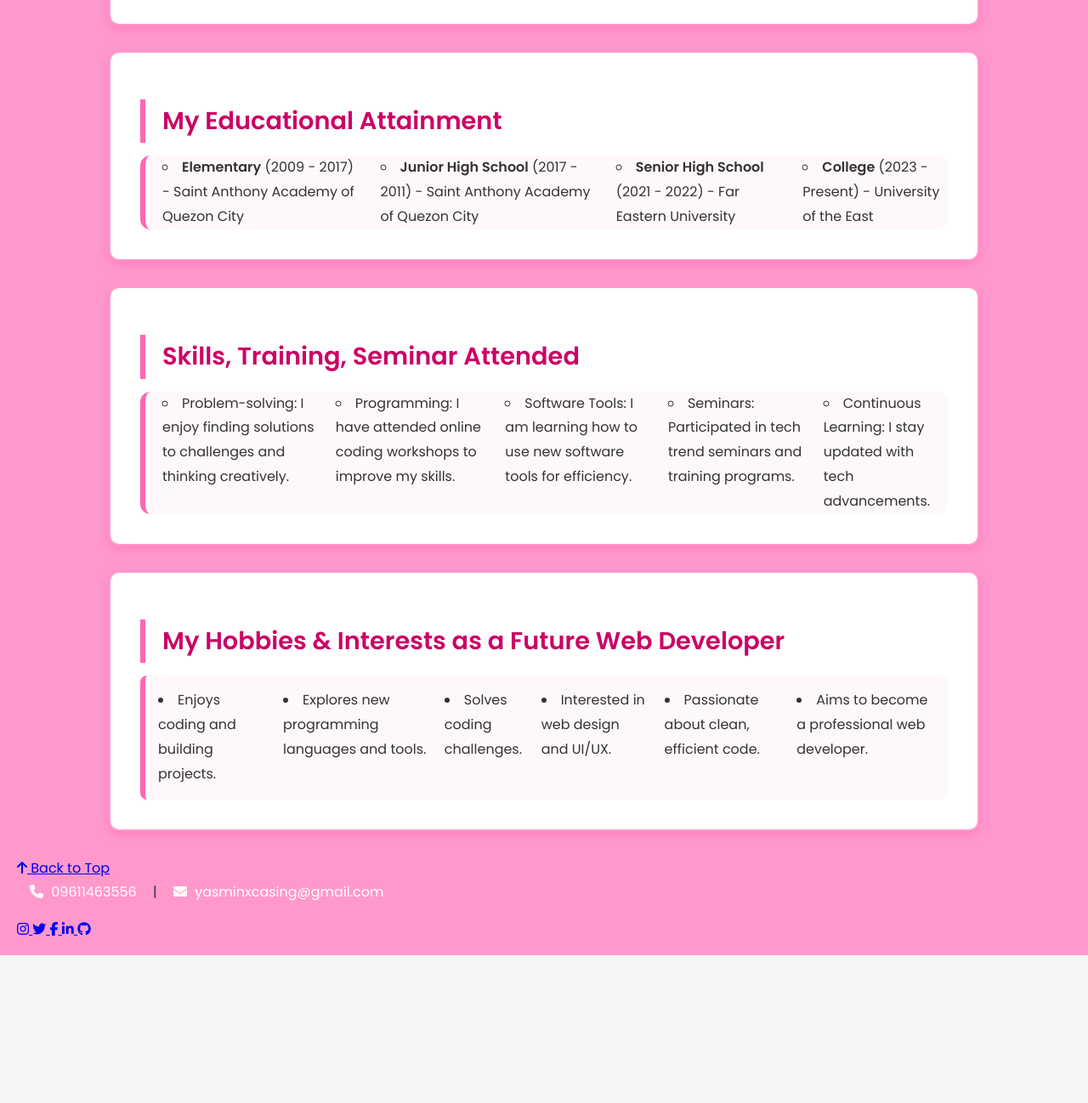
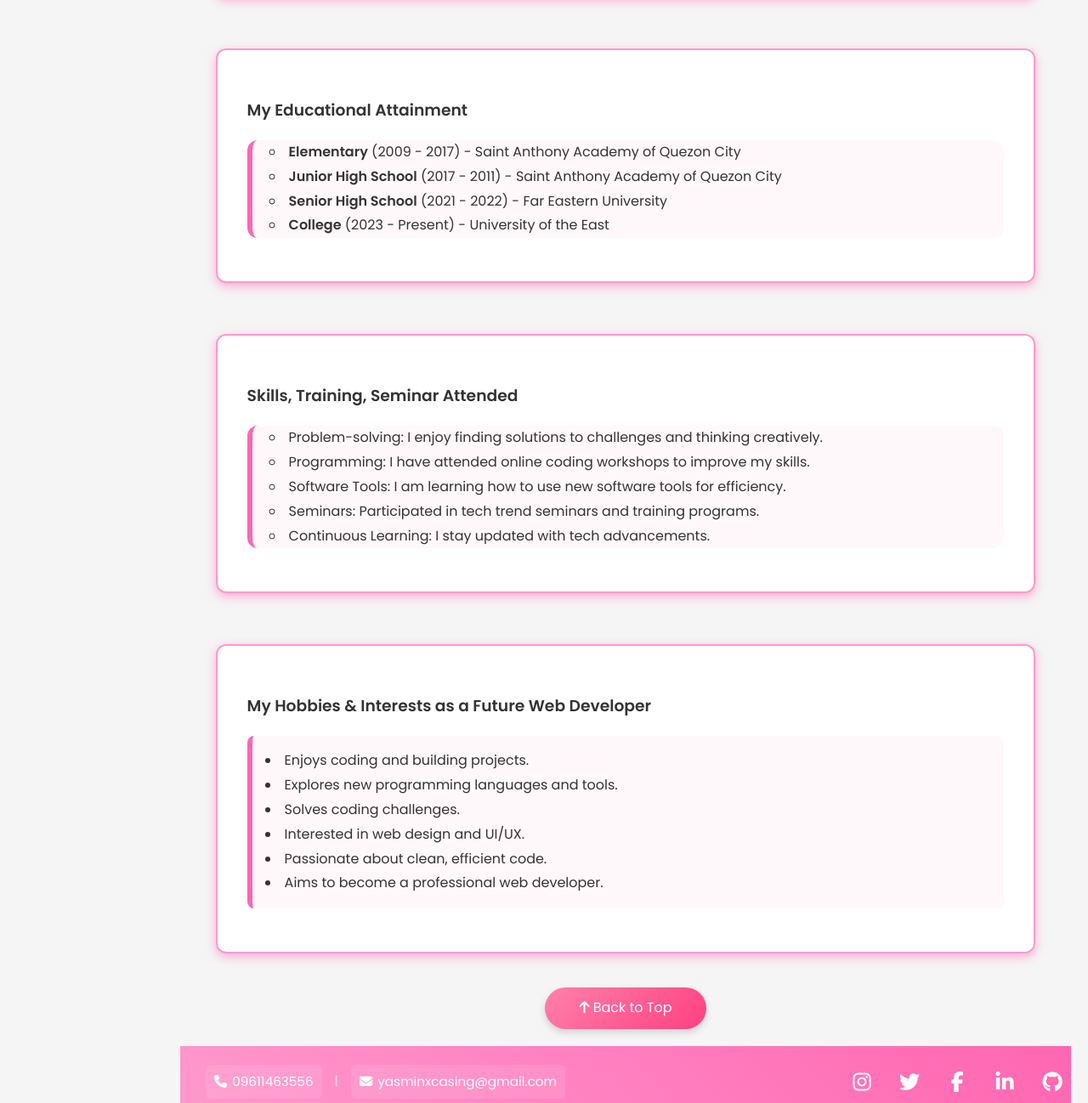
Before and after one commit to yasmincsng/resume, a plain HTML site: page index.html in a window 1280 px wide. Shown: the part 1280-2578 px from the top of the page at 85% size. Before the commit the page ends 2404 px from the top, so only its background shows below. Drawn offline with Linux system fonts and the light colour scheme.

Commit message:
Add files via upload

```diff
--- a/index.html
+++ b/index.html
@@ -15,17 +15,17 @@
     <div class="navbar">
         <h2><i class="fas fa-laptop"></i> Navigate My Career</h2>
         <ul>
-    <li><a href="https://yasmincsng.github.io/website/"><i class="fas fa-home"></i> Home</a></li>
-    <li><a href="https://yasmincsng.github.io/bio/"><i class="fas fa-user"></i> Biography</a></li>
-    <li><a href="https://yasmincsng.github.io/skills/"><i class="fas fa-tools"></i> Skills</a></li>
-    <li class="active"><a href="https://yasmincsng.github.io/resume/"><i class="fas fa-file-alt"></i> Resume</a></li>
-    <li><a href="https://yasmincsng.github.io/beats/"><i class="fas fa-music"></i> My Beats</a></li>
-    <li><a href="https://yasmincsng.github.io/film/"><i class="fas fa-video"></i> My Film</a></li>
-    <li><a href="https://yasmincsng.github.io/tv-shows/"><i class="fas fa-tv"></i> TV Shows</a></li>
-    <li><a href="https://yasmincsng.github.io/photo-dump/"><i class="fas fa-images"></i> Photo Gallery</a></li>
-    <li><a href="https://yasmincsng.github.io/bucket/"><i class="fas fa-list-check"></i> Bucket List</a></li>
-    <li><a href="https://yasmincsng.github.io/dream-places/"><i class="fas fa-globe-americas"></i> Dream</a></li>
-</ul>
+            <li><a href="../landing page/index.html"><i class="fas fa-home"></i> Home</a></li>
+            <li><a href="../bio/index.html"><i class="fas fa-user"></i> Biography</a></li>
+            <li><a href="../skills/index.html"><i class="fas fa-tools"></i> Skills</a></li>
+            <li class="active"><a href="../resume/index.html"><i class="fas fa-file-alt"></i> Resume</a></li>
+            <li><a href="../beats/index.html"><i class="fas fa-music"></i> My Beats</a></li>
+            <li><a href="../film/index.html"><i class="fas fa-video"></i> My Film</a></li>
+            <li><a href="../tv shows/index.html"><i class="fas fa-tv"></i> TV Shows</a></li>
+            <li><a href="../photo dump/index.html"><i class="fas fa-images"></i> Photo Gallery</a></li>
+            <li><a href="../bucket/index.html"><i class="fas fa-list-check"></i> Bucket List</a></li>
+            <li><a href="../Dream Places/index.html"><i class="fas fa-globe-americas"></i> Dream</a></li>        </ul>
+    </div>
 
     <!-- Main Content Container -->
     <div class="content">
--- a/style3.css
+++ b/style3.css
@@ -9,50 +9,86 @@ body {
     line-height: 1.8;
     margin: 0;
     padding: 0;
+    min-height: 100vh;
+    display: flex;
+    flex-direction: column;
 }
 
-/* Navigation Bar */
+/* Sidebar Navigation */
 .navbar {
+    width: 15%;
+    max-width: 220px;
     background-color: #ff99cc;
-    padding: 15px 20px;
-    box-shadow: 0 4px 8px rgba(0, 0, 0, 0.1);
+    padding: 20px;
+    position: fixed;
+    height: 100%;
+    top: 0;
+    left: 0;
+    box-shadow: 4px 0 8px rgba(0, 0, 0, 0.1);
+    overflow-y: auto;
+    box-sizing: border-box;
+}
+
+.navbar h2 {
+    font-size: 22px;
+    text-align: center;
+    color: white;
+    margin-bottom: 30px;
+    border-bottom: 3px solid #ff66b2;
+    padding-bottom: 5px;
+    display: inline-block;
 }
 
 .navbar ul {
-    list-style-type: none; /* Remove bullets */
-    padding: 0;
-    margin: 0;
-    display: flex;
-    justify-content: center;
-    gap: 20px; /* Space between items */
-}
-
-.navbar ul li {
+    list-style-type: none;
+    padding-left: 0;
     margin: 0;
 }
 
-.navbar ul li a {
-    display: flex;
-    align-items: center;
-    gap: 8px; /* Space between icon and text */
+.navbar a {
+    display: block;
     color: #660033;
+    padding: 12px;
     text-decoration: none;
     font-size: 18px;
+    background-color: #ffb3c8;
+    border-radius: 10px;
+    text-align: center;
+    margin-bottom: 10px;
     font-weight: bold;
-    padding: 10px 15px;
-    border-radius: 10px;
-    background-color: #ffb3c8;
-    transition: background-color 0.3s ease, transform 0.3s ease;
+    transition: transform 0.3s ease-in-out, box-shadow 0.3s ease-in-out, background-color 0.3s ease;
 }
 
-.navbar ul li a:hover {
+.navbar a:hover {
     background-color: #ff66b2;
+    box-shadow: 0 4px 8px rgba(0, 0, 0, 0.2);
     transform: scale(1.05);
 }
 
-.navbar ul li.active a {
-    background-color: #ff4081; /* Highlight active page */
+.navbar a i {
+    margin-right: 8px;
+}
+
+.navbar .active a {
+    background-color: #ff66b2;
     color: white;
+    box-shadow: 0 4px 8px rgba(0, 0, 0, 0.2);
+}
+
+/* Content Container */
+.content {
+    margin-left: 15%;
+    max-width: 85%;
+    padding: 20px;
+    box-sizing: border-box;
+    position: relative;
+    flex: 1;
+    display: flex;
+    flex-direction: column;
+}
+
+.main-content-wrapper {
+    flex: 1;
 }
 
 /* Header */
@@ -63,23 +99,14 @@ h1 {
     text-align: center;
     letter-spacing: 1.2px;
     padding: 20px;
-    margin-top: 30px;
+    margin: 30px 0; /* Adjusted margin */
     border-radius: 10px;
     font-style: italic;
-    text-shadow: 3px 3px 6px rgba(204, 0, 102, 0.3); /* Corrected syntax */
+    text-shadow: 3px 3px 6px rgba(204, 0, 102, 0.3);
     background: linear-gradient(45deg, #ff99cc, #ff66b2);
-}
-
-/* Section Headings */
-h3 {
-    color: #cc0066;
-    font-size: 1.8em;
-    font-weight: 600;
-    text-align: left;
-    margin-bottom: 15px;
-    padding-left: 20px;
-    border-left: 6px solid #ff66b2;
-    margin-top: 20px;
+    box-shadow: 0 4px 8px rgba(0, 0, 0, 0.15);
+    width: 100%; /* Ensure full width */
+    box-sizing: border-box;
 }
 
 /* Profile Container */
@@ -123,7 +150,7 @@ h3 {
 
 .social-icons a {
     color: #cc0066;
-    font-size: 1.5em; /* Icon size */
+    font-size: 1.5em;
     margin-right: 15px;
     text-decoration: none;
     transition: color 0.3s ease;
@@ -134,13 +161,13 @@ h3 {
 }
 
 .social-icons a i {
-    margin-right: 5px; /* Reduced space between icon and text */
+    margin-right: 5px;
 }
 
 /* Smaller text for contact and email in profile section */
 .social-icons a[href^="tel"],
 .social-icons a[href^="mailto"] {
-    font-size: 1em; /* Smaller text size for contact and email */
+    font-size: 1em;
 }
 
 /* Main Sections */
@@ -189,72 +216,176 @@ ul.hobbies-list {
     border-radius: 8px;
 }
 
-/* Buttons */
-.buttons {
-    display: flex;
-    justify-content: center;
-    gap: 15px;
-    margin-top: 20px;
+/* Go to Top Button Adjustment */
+.go-top {
+    display: block;
+    margin: 20px auto 10px; /* Reduced top margin from 30px to 20px, reduced bottom from 0 to 10px */
+    padding: 10px 20px; /* Slightly reduced padding */
+    color: white;
+    text-decoration: none;
+    border-radius: 30px;
+    font-size: 16px; /* Slightly reduced font size */
+    text-align: center;
+    box-shadow: 0 4px 8px rgba(0, 0, 0, 0.15);
+    transition: all 0.3s ease;
+    background: linear-gradient(135deg, #ff80ab, #ff4081);
+    width: 150px; /* Slightly reduced width */
+    position: relative; /* Added for potential fine-tuning */
+    top: -10px; /* Pulls the button up slightly */
 }
 
-.top-button,
-.home-button {
-    text-decoration: none;
-    font-size: 1.2em;
-    font-weight: bold;
-    padding: 10px 20px;
-    border-radius: 5px;
-    color: white;
-    background: #cc0066;
-    box-shadow: 0px 4px 8px rgba(0, 0, 0, 0.2);
-    transition: background 0.3s ease;
+.go-top:hover {
+    background: linear-gradient(135deg, #FF80AB, #FF4082);
+    box-shadow: 0 6px 15px rgba(0, 0, 0, 0.2);
+    transform: scale(1.05); /* Slightly reduced scale effect */
+}
+/* Content Container */
+.content {
+    margin-left: 15%;
+    padding: 20px;
+    box-sizing: border-box;
+    position: relative;
+    flex: 1;
+    display: flex;
+    flex-direction: column;
+    align-items: center; /* Center all content horizontally */
 }
 
-.top-button:hover,
-.home-button:hover {
-    background: #ff66b2;
+.main-content-wrapper {
+    flex: 1;
+    width: 100%;
+    max-width: 1200px; /* Set a max-width for better readability */
+    display: flex;
+    flex-direction: column;
+    align-items: center; /* Center children horizontally */
 }
 
-/* Footer */
-.social-footer {
+/* Footer Styles */
+.footer {
     text-align: center;
-    font-size: 1.2em;
-    padding: 20px;
-    background: #cc0066;
+    font-size: 1em; /* Reduced from 1.2em */
+    background: linear-gradient(45deg, #ff99cc, #ff66b2);
     color: #ffffff;
-    margin-top: 30px;
-    border-radius: 5px;
+    width: 100%;
+    box-sizing: border-box;
+    margin-top: auto;
+    padding: 20px 0; /* Slightly reduced padding */
+}
+
+.footer-container {
+    width: 100%;
+    max-width: 1200px;
+    margin: 0 auto;
+    padding: 0 30px;
+}
+
+.footer-content {
+    display: flex;
+    flex-direction: row;
+    align-items: center;
+    justify-content: space-between;
+    width: 100%;
 }
 
 .footer-contact {
-    margin-bottom: 15px; /* Space between contact info and social icons */
+    display: flex;
+    align-items: center;
+    gap: 15px; /* Reduced from 20px */
 }
 
 .footer-contact a {
     color: #ffffff;
-    font-size: 1em; /* Smaller text size for contact and email */
-    margin: 0 15px;
+    font-size: 0.95em; /* Reduced from 1.1em */
     text-decoration: none;
     transition: color 0.3s ease;
+    white-space: nowrap;
+    display: flex;
+    align-items: center;
+    padding: 6px 10px; /* Reduced padding */
+    background-color: rgba(255, 255, 255, 0.1);
+    border-radius: 6px;
 }
 
 .footer-contact a:hover {
-    color: #ff99cc;
+    color: #ffccdd;
+    background-color: rgba(255, 255, 255, 0.2);
 }
 
 .footer-contact a i {
-    margin-right: 5px; /* Reduced space between icon and text */
+    margin-right: 6px; /* Reduced from 8px */
+    font-size: 1em; /* Reduced from 1.1em */
 }
 
-.footer-social-icons a {
-    color: #ffffff;
-    font-size: 1.8em;
-    margin: 0 15px;
-    text-decoration: none;
-    transition: color 0.3s ease, transform 0.3s ease;
+.separator {
+    color: rgba(255, 255, 255, 0.5);
+    font-weight: bold;
+    font-size: 0.9em; /* Added size for separator */
 }
 
-.footer-social-icons a:hover {
-    color: #ff99cc;
-    transform: scale(1.2);
+.footer-social {
+    display: flex;
+    align-items: center;
+    gap: 12px;
+    margin-right: 30px; /* Added right margin to push icons further right */
 }
+
+.footer-social a {
+    color: #ffffff;
+    font-size: 1.5em; /* Reduced from 1.8em */
+    text-decoration: none;
+    transition: all 0.3s ease;
+    padding: 4px; /* Reduced from 5px */
+    border-radius: 50%;
+    width: 36px; /* Reduced from 40px */
+    height: 36px; /* Reduced from 40px */
+    display: flex;
+    align-items: center;
+    justify-content: center;
+}
+
+.footer-social a:hover {
+    color: #ffccdd;
+    transform: scale(1.1); /* Reduced from 1.15 */
+    background-color: rgba(255, 255, 255, 0.1);
+}
+
+/* Responsive adjustments */
+@media (max-width: 768px) {
+    .footer-content {
+        flex-direction: column;
+        gap: 15px; /* Reduced from 20px */
+    }
+
+    .footer-contact {
+        flex-direction: column;
+        gap: 8px; /* Reduced from 10px */
+        width: 100%;
+    }
+
+    .footer-contact a {
+        width: 100%;
+        justify-content: center;
+        padding: 8px; /* Reduced from 10px */
+        font-size: 0.9em; /* Reduced size for mobile */
+    }
+
+    .footer-social a {
+        font-size: 1.3em; /* Reduced from 1.5em */
+        width: 32px; /* Reduced from 36px */
+        height: 32px; /* Reduced from 36px */
+    }
+}
+
+@media (max-width: 480px) {
+    .footer-container {
+        padding: 0 15px;
+    }
+
+    .footer-contact a {
+        font-size: 0.85em; /* Further reduced for small screens */
+    }
+
+    .footer-social a {
+        font-size: 1.2em; /* Further reduced for small screens */
+    }
+}
```
